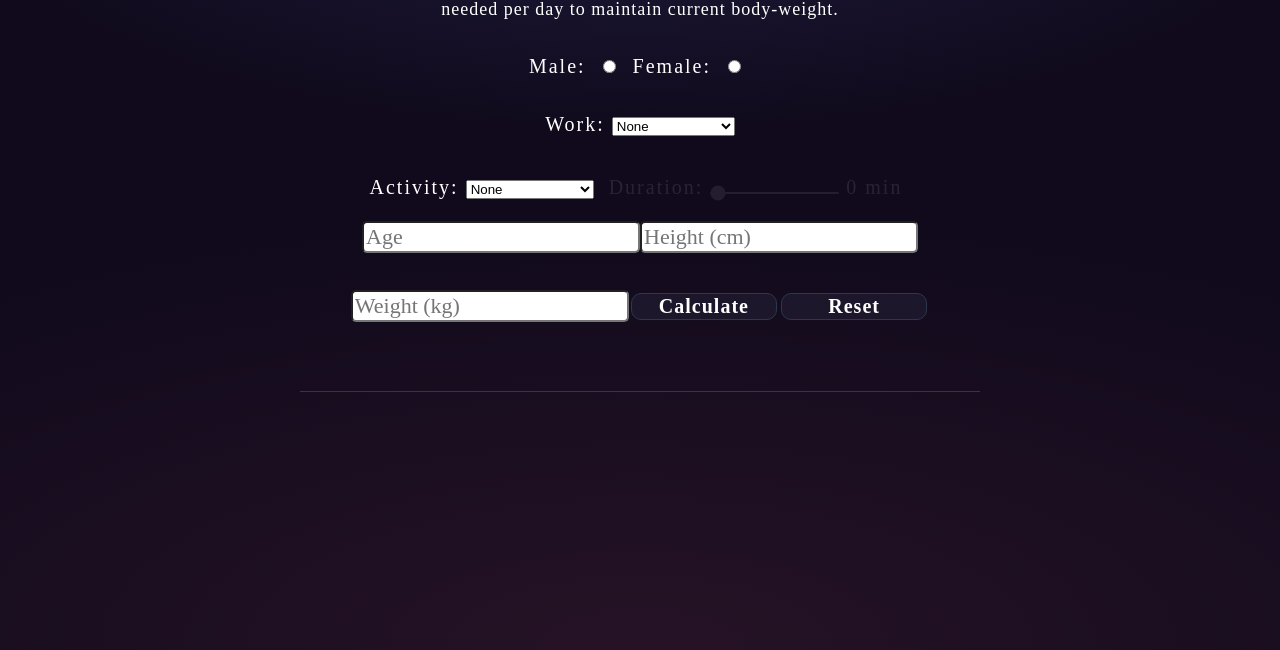
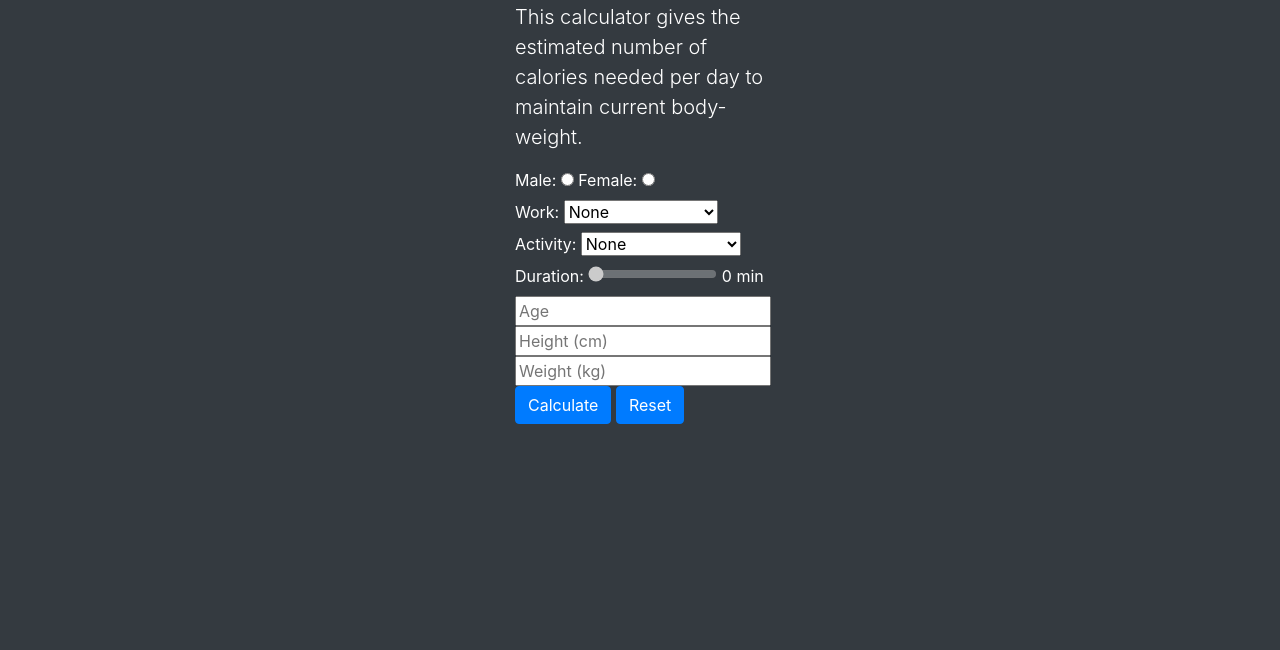
Before and after one commit to VilleSavolainen1/Calorie-Calculator, a plain HTML site: page index.html in a window 1280 px wide. Shown: the part 150-800 px from the top of the page. Drawn offline with nearby package versions, Linux system fonts and the light colour scheme.

Commit message:
Styling update

```diff
--- a/index.html
+++ b/index.html
@@ -1,14 +1,22 @@
 <!DOCTYPE html>
-<html>
+<html lang="en">
+
 <link rel="stylesheet" href="style.css" type="text/css">
+<link rel="stylesheet" href="https://maxcdn.bootstrapcdn.com/bootstrap/4.0.0/css/bootstrap.min.css" integrity="sha384-Gn5384xqQ1aoWXA+058RXPxPg6fy4IWvTNh0E263XmFcJlSAwiGgFAW/dAiS6JXm" crossorigin="anonymous">
     <head>
+        <meta name="viewport" content="width=device-width, initial-scale=1, shrink-to-fit=no">
         <meta charset = "utf-8"/>
         <title>Calorie Calculator</title>
     </head>
-    <body>
-        <h1 id="head">Calorie Calculator</h1>
-        <p>This calculator gives the estimated number of calories<br> needed per day to maintain current body-weight.</p>
-        <div class="gender">
+    <body class="bg-dark text-white">
+        <div class="p-5 mb-2">
+            <div class="container-fluid">
+                <div class="center-block">
+                <h1>Calorie Calculator</h1>
+                <p class="lead" id="info">This calculator gives the estimated number of calories needed per day to maintain current body-weight.</p>
+                </div>
+                <div class="row">
+                <div class="center-block">
                     <label for="male">
                 Male:
                 <input type="radio" name="choose" id="male"/>
@@ -16,20 +24,16 @@
                 <label for="female">
                 Female:
                 <input type="radio" name="choose" id="female"/>
-            </label>
-        </div>
+            </label><br>
 
-        <div class="work">
             <label for="work">Work:
                 <select id="work">
                     <option value="0">None</option>
-                    <option value="820">Desk job</option>
-                    <option value="1020">Moderate activity</option>
+                    <option value="800">Desk job</option>
+                    <option value="1000">Moderate activity</option>
                     <option value="1400">High activity</option>
                 </select>
-            </label>
-        </div>
-        <div class="activity">
+            </label><br>
             <label for="activity">Activity:
             <select id="activity">
                 <option value="0">None</option>
@@ -50,22 +54,20 @@
             <span id="slidervalue">0 min</span>
             </label>
             </div>
+
+            <input type="text" id ="age" placeholder="Age" autocomplete="on" step="any" min="1" value=""><br>
+            <input type="text" id="height" placeholder="Height (cm)" autocomplete="on" step="any" min="1" value=""/><br>
+            <input type="text" id="weight" placeholder="Weight (kg)"autocomplete="on" step="any" min="1" value=""/><br>
+            <button class="btn btn-primary" id="btn">Calculate</button>
+            <button class="btn btn-primary" id="reset">Reset</button>
+            <p id="result"></p>
             </div>
-
-        <div class="tooltable">
-        <table>
-            <tbody>
-            <input type="text" id ="age" placeholder="Age" autocomplete="on" step="any" min="1" value="">
-            <input type="text" id="height" placeholder="Height (cm)" autocomplete="on" step="any" min="1" value=""/>
-            <input type="text" id="weight" placeholder="Weight (kg)"autocomplete="on" step="any" min="1" value=""/>
-            <button id="btn">Calculate</button>
-            <button id="reset">Reset</button>
-            </tbody>
-        </table>
             </div>
-
-        <p id="result"></p>
-
             <script type ="text/javascript" src="script.js"></script>
+            <script src="https://code.jquery.com/jquery-3.2.1.slim.min.js" integrity="sha384-KJ3o2DKtIkvYIK3UENzmM7KCkRr/rE9/Qpg6aAZGJwFDMVNA/GpGFF93hXpG5KkN" crossorigin="anonymous"></script>
+            <script src="https://cdnjs.cloudflare.com/ajax/libs/popper.js/1.12.9/umd/popper.min.js" integrity="sha384-ApNbgh9B+Y1QKtv3Rn7W3mgPxhU9K/ScQsAP7hUibX39j7fakFPskvXusvfa0b4Q" crossorigin="anonymous"></script>
+            <script src="https://maxcdn.bootstrapcdn.com/bootstrap/4.0.0/js/bootstrap.min.js" integrity="sha384-JZR6Spejh4U02d8jOt6vLEHfe/JQGiRRSQQxSfFWpi1MquVdAyjUar5+76PVCmYl" crossorigin="anonymous"></script>
+            </div>
+         </div>
     </body>
 </html>
--- a/script.js
+++ b/script.js
@@ -15,7 +15,7 @@ let sliderbar = find("slider");
 
 
 //Showing slider value
-slider.oninput = function(){
+slider.oninput = function() {
     slidervalue.innerHTML = this.value + ' min';
 }
 
--- a/style.css
+++ b/style.css
@@ -1,4 +1,12 @@
-html {
+
+.center-block {
+    display: block;
+    margin-left: auto;
+    margin-right: auto;
+    width: 250px;
+}
+
+/*html {
     background: #100a1c;
     background-image:
       radial-gradient(55% 35% ellipse at center top, #201e40 0%, rgba(0,0,0,0) 100%),
@@ -37,7 +45,7 @@ body {
     }
 
     button {
-        display: inline;
+        display: block;
         margin: 2px;
         margin-top: 40px;
         width: 24%;
@@ -59,7 +67,7 @@ body {
 
 
     input{
-        display: inline;
+        display: block;
         margin: auto;
         border-radius: 5px;
         font-size: 22px;
@@ -89,7 +97,7 @@ body {
 
   .gender, #male, #female{
       text-align: center;
-      margin-top: 20px;
+      margin-top: 10px;
       margin-left: 10px;
       margin-right: 10px;
       font-size: 20px;
@@ -112,7 +120,7 @@ body {
   }
 
   .slider {
-      display: inline;
+      display: block;
       padding: 8px;
       opacity: 0.1;
   }
```
Lines whose indentation alone changed are shown as unchanged.
